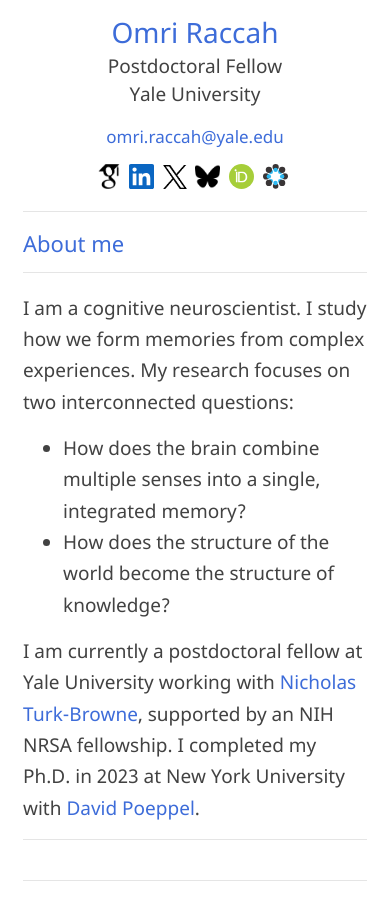
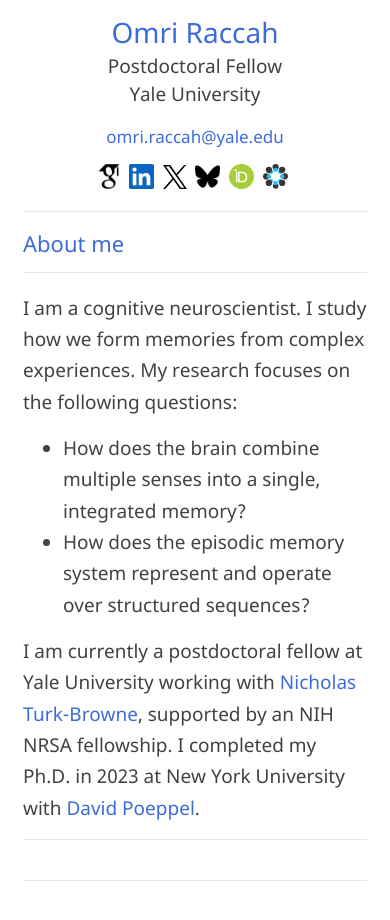
Before and after one commit to omriraccah/omriraccah.github.io, a Jekyll site: the page built from index.md, in a window 390 px wide and 1209 px high, cut to the strip 285-1205 px from the top of the window. Built offline with Jekyll 4.4.1, drawn with Linux system fonts in a browser that asks for light colours; our own code applies the rules of GitHub Pages for plain Markdown files.

Commit message:
Update research questions, fix mobile nav overlap at all breakpoints
Nav bar now flows inline (not fixed) on screens under 960px so it
won't overlap the header photo on any mobile/tablet device.

Co-Authored-By: Claude Opus 4.6 (1M context) <noreply@anthropic.com>

```diff
--- a/_sass/jekyll-theme-minimal.scss
+++ b/_sass/jekyll-theme-minimal.scss
@@ -219,6 +219,13 @@ footer {
 
 @media print, screen and (max-width: 960px) {
 
+  .top-nav {
+    position: static;
+    text-align: center;
+    padding: 1em 0;
+    margin-bottom: 10px;
+  }
+
   div.wrapper {
     width:auto;
     margin:0;
@@ -233,7 +240,7 @@ footer {
   header {
     padding-right:320px;
     padding-bottom:100px;
-    padding-top:60px;
+    padding-top:10px;
   }
 
 
--- a/index.md
+++ b/index.md
@@ -1,10 +1,10 @@
 ## About me
 ***
 
-I am a cognitive neuroscientist. I study how we form memories from complex experiences. My research focuses on two interconnected questions:
+I am a cognitive neuroscientist. I study how we form memories from complex experiences. My research focuses on the following questions:
 
 - How does the brain combine multiple senses into a single, integrated memory?
-- How does the structure of the world become the structure of knowledge?
+- How does the episodic memory system represent and operate over structured sequences?
 
 I am currently a postdoctoral fellow at Yale University working with [Nicholas Turk-Browne](https://ntblab.yale.edu/){:target="_blank"}, supported by an NIH NRSA fellowship. I completed my Ph.D. in 2023 at New York University with [David Poeppel](https://as.nyu.edu/faculty/david-poeppel.html){:target="_blank"}.
 
```
